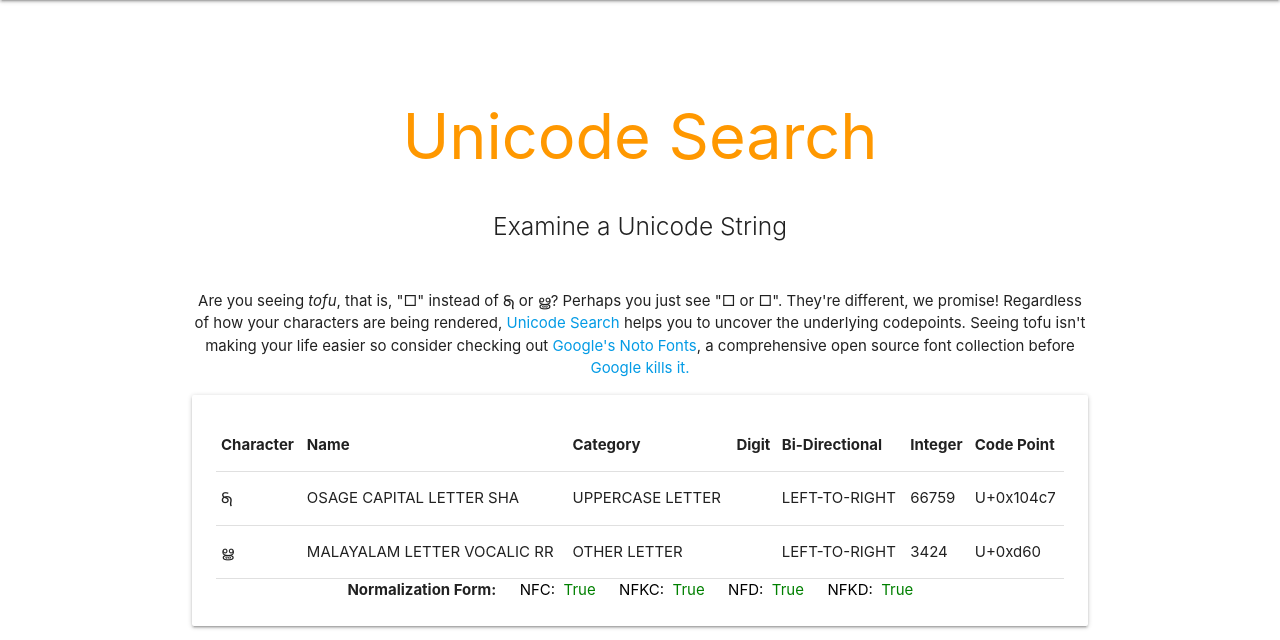
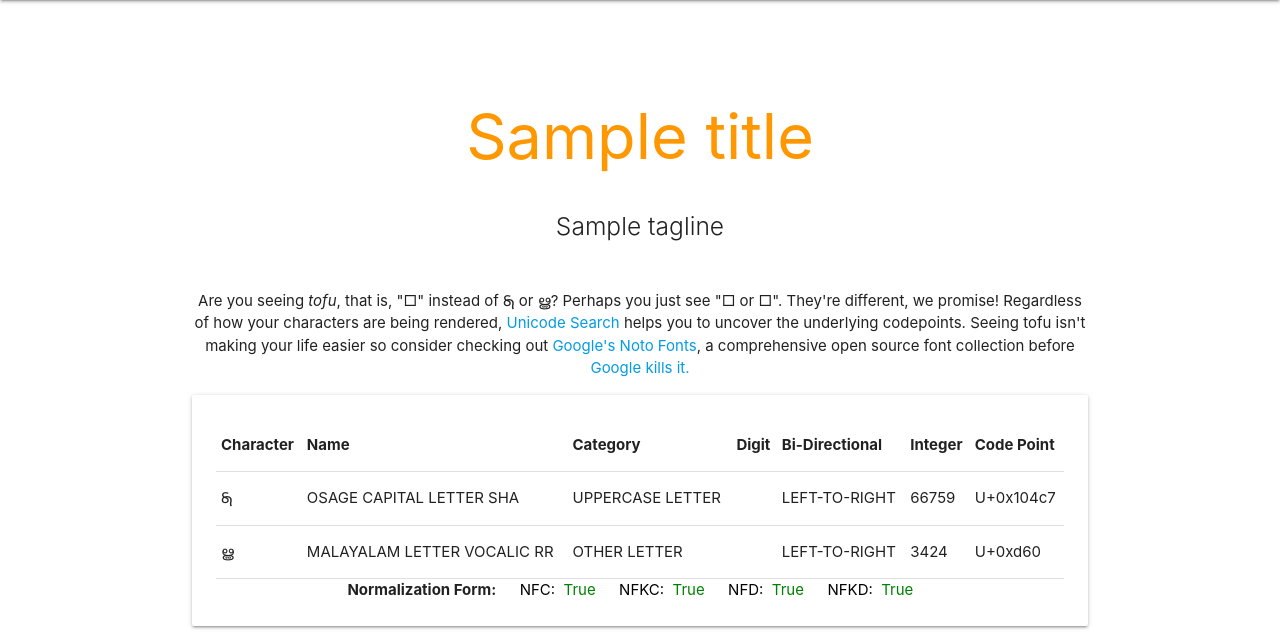
Before and after one commit to danieljdorado/unicodedecode, a Django app: template templates/tofu.html in a window 1280 px wide. Shown: the part 64-704 px from the top of the page. Run offline with Django 3.2, Linux system fonts and the light colour scheme; the template is opened without the code that fills it: most values are stand-ins (such as "Sample title", 1, 10 or a date in 2020); some libraries are stand-ins or nearby versions.

Commit message:
Fix info_base.html to allow templates to pull title and taglines.

```diff
--- a/templates/info_base.html
+++ b/templates/info_base.html
@@ -4,7 +4,7 @@
   {% load static %}
   <meta http-equiv="Content-Type" content="text/html; charset=UTF-8"/>
   <meta name="viewport" content="width=device-width, initial-scale=1, maximum-scale=1.0"/>
-  <title>Unicode Search</title>
+  <title>{{ title }}</title>
 
   <!-- CSS  -->
   <link href="https://fonts.googleapis.com/icon?family=Material+Icons" rel="stylesheet">
@@ -20,9 +20,9 @@
   <div class="section no-pad-bot" id="index-banner">
     <div class="container">
       <br><br>
-      <h1 class="header center orange-text">Unicode Search</h1>
+      <h1 class="header center orange-text">{{ title }}</h1>
       <div class="row center">
-        <h5 class="header col s12 light">Examine a Unicode String</h5>
+        <h5 class="header col s12 light">{{ tagline }}</h5>
       </div>
       <div class="row center">
       </div>
--- a/views.py
+++ b/views.py
@@ -105,4 +105,5 @@ def get_normalization_form(string):
 
 def tofu(request):
     'View for tofu page.'
-    return render(request, 'tofu.html')
+    return render(request, 'tofu.html', {'title' : 'Tofu',
+                                         'tagline' : 'Not just for eating'})
```
